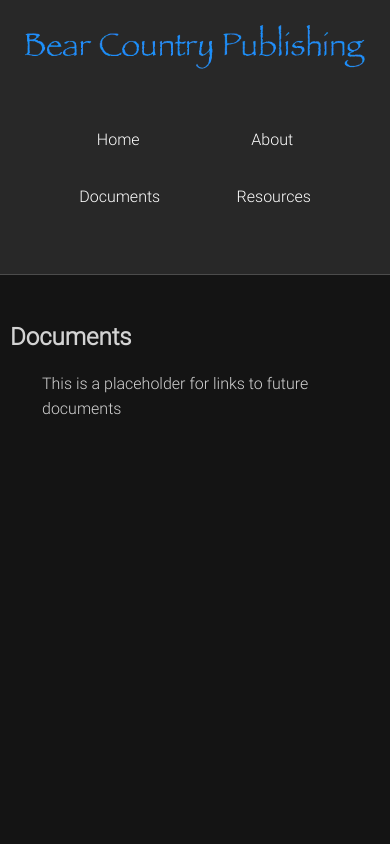
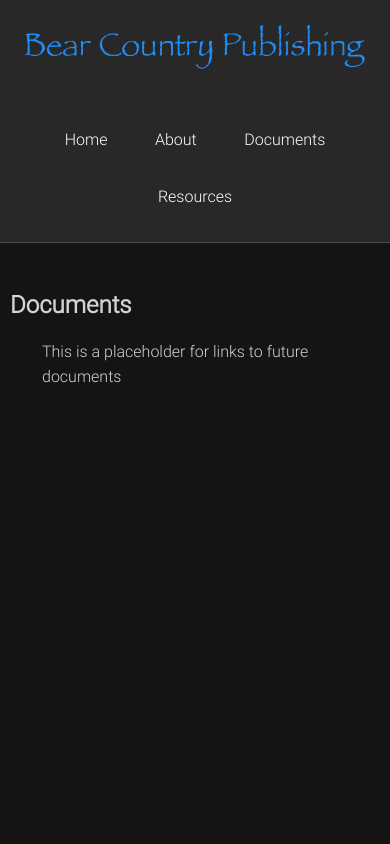
Before and after one commit to caldwmark/next-sanity-blog, a Next.js app: page /documents in a window 390 px wide. Shown: the top 844 px of the page. Built offline with nearby package versions, Linux system fonts and the light colour scheme.

Commit message:
layout: more adjustments

```diff
--- a/styles/Header.module.css
+++ b/styles/Header.module.css
@@ -64,11 +64,20 @@
     color: #999;
 }
 
-@media (max-width: 600px) {
-    .link-anchor {
-        padding: 0 1rem;
+@media (max-width: 850px) {
+    .header-layout {
+        display: block;
     }
 
+    .header-logo {
+        text-align: center;
+    }
+    .nav-list-item {
+        padding: 1rem;
+    }
+}
+
+@media (max-width: 400px) {
     .main-nav-list {
         display: flex;
         flex-wrap: wrap;
@@ -77,20 +86,4 @@
 
         margin: 0 0;
     }
-
-    .main-header {
-        padding-bottom: 2rem;
-    }
-
-    .header-layout {
-        display: block;
-    }
-
-    .header-logo {
-        text-align: center;
-    }
-
-    .nav-list-item {
-        padding: 1rem;
-    }
 }
```
